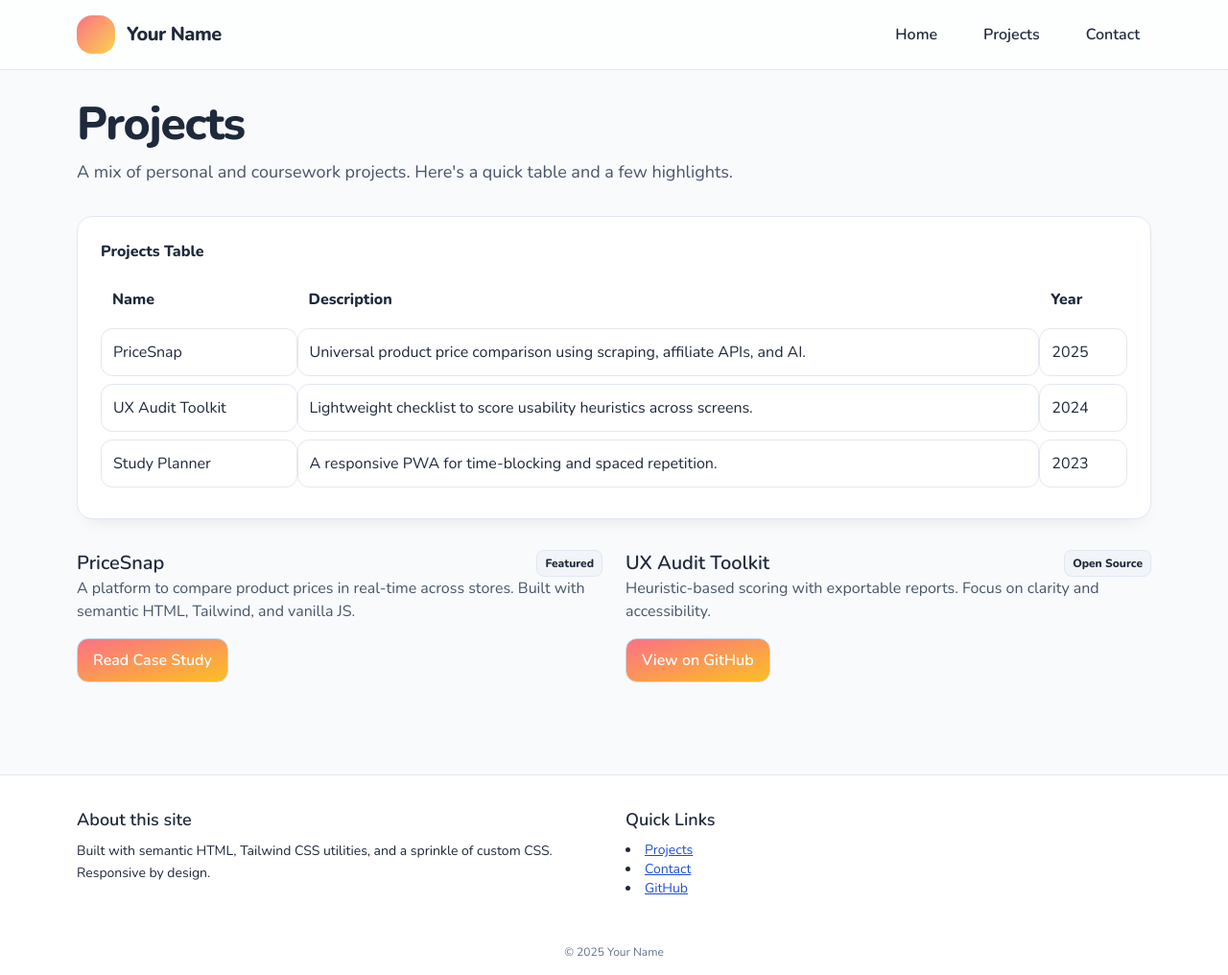
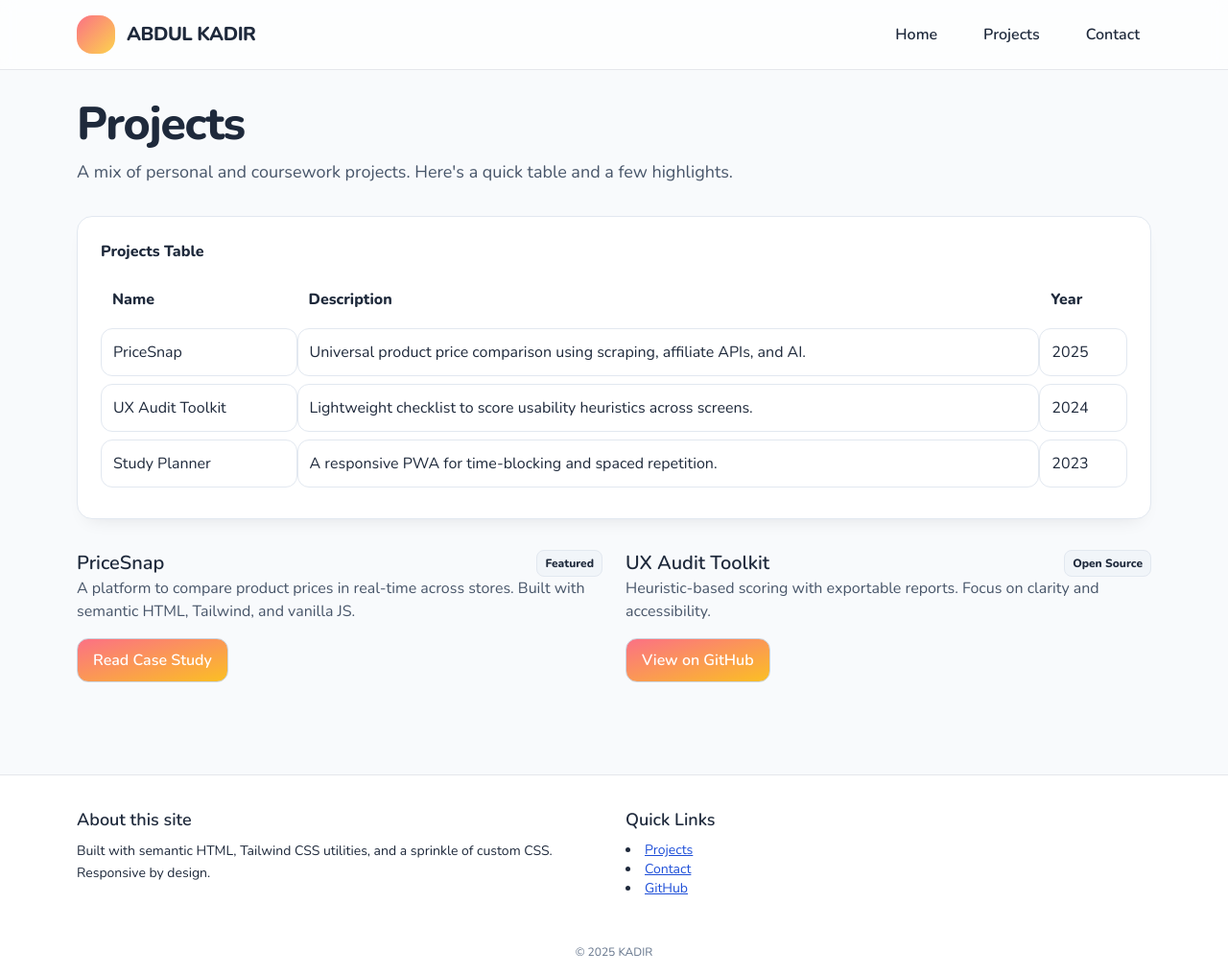
Before and after one commit to kadirkhan-stack/portfolio-demo-, a plain HTML site: page projects.html in a window 1280 px wide. Shown: the whole page at 96% size. Drawn offline with nearby package versions, Linux system fonts and the light colour scheme.

Commit message:
projects.html

```diff
--- a/projects.html
+++ b/projects.html
@@ -17,7 +17,7 @@
     <div class="max-w-6xl mx-auto px-4 py-4 flex items-center justify-between">
       <a href="index.html" class="inline-flex items-center gap-3">
         <span class="inline-block w-10 h-10 rounded-2xl bg-gradient-to-br from-rose-400 to-amber-300 animate-pop"></span>
-        <span class="text-xl font-extrabold tracking-tight">Your Name</span>
+        <span class="text-xl font-extrabold tracking-tight">ABDUL KADIR</span>
       </a>
       <nav aria-label="Primary" class="">
         <ul class="flex gap-4 md:gap-6">
@@ -103,7 +103,7 @@
         </ul>
       </aside>
     </div>
-    <div class="text-center text-xs text-slate-500 py-4">© 2025 Your Name</div>
+    <div class="text-center text-xs text-slate-500 py-4">© 2025 KADIR</div>
   </footer>
   <script>
     // Small enhancement: mobile focus helper
```
